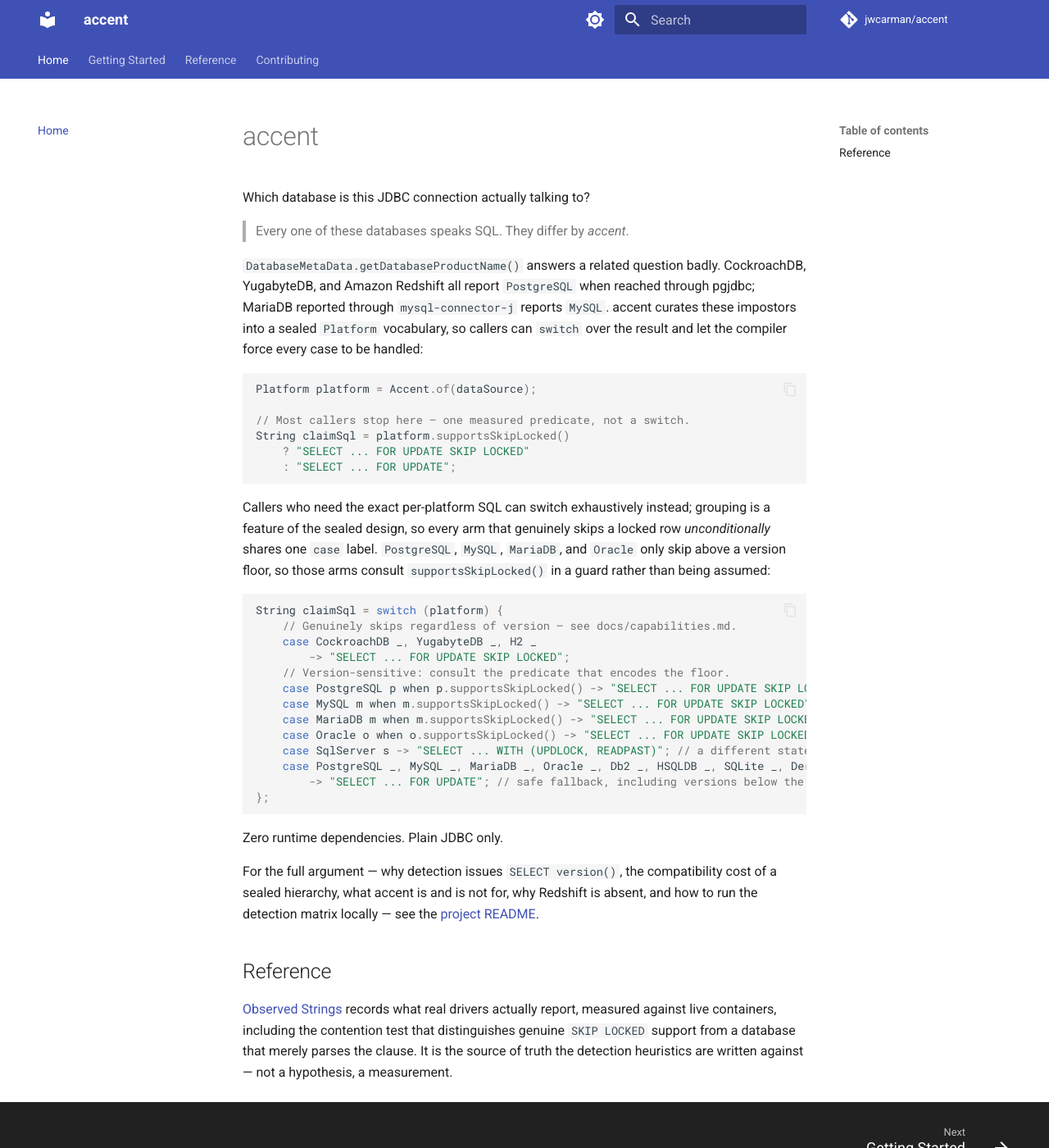
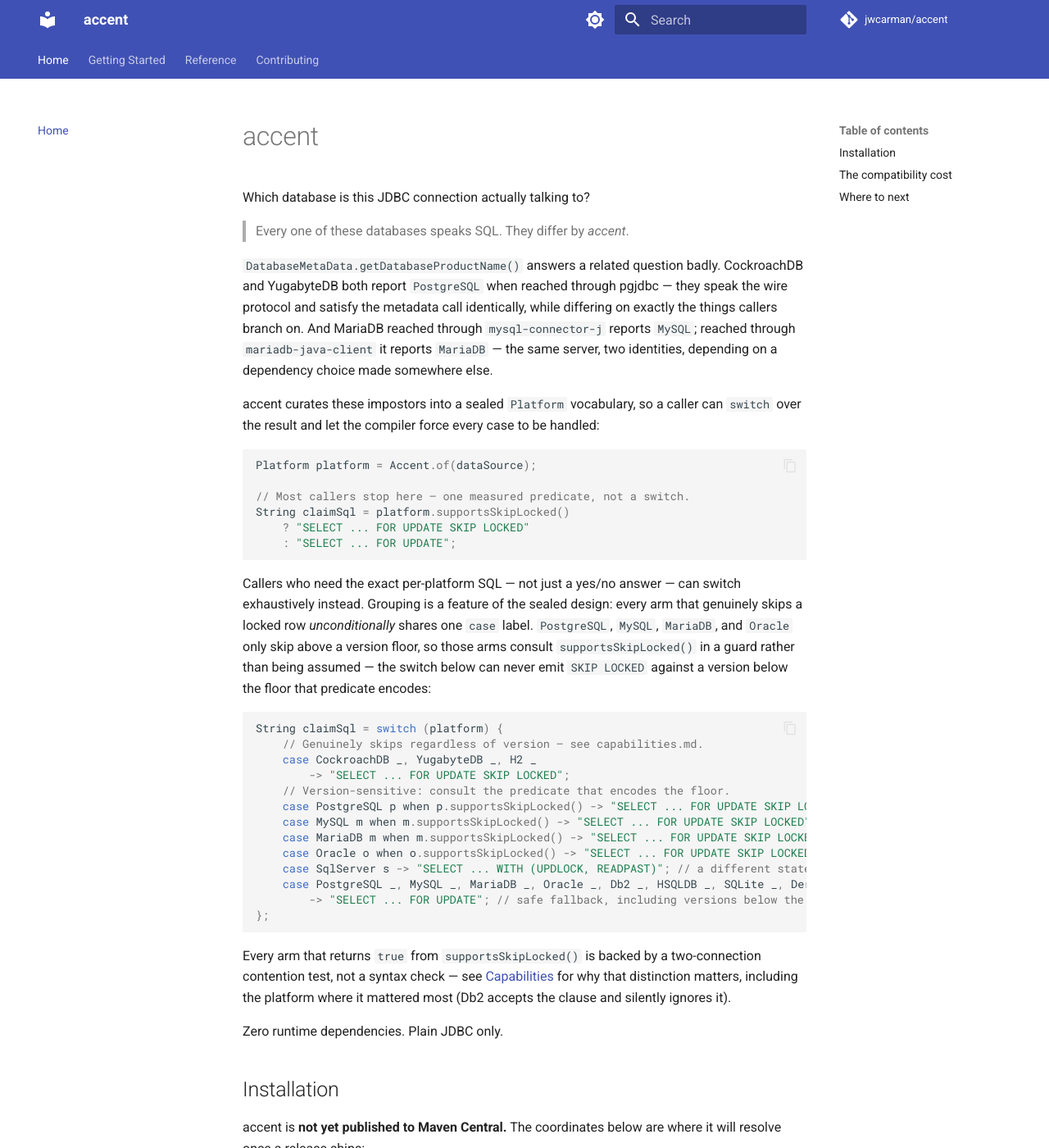
Before and after one commit to jwcarman/accent, an MkDocs documentation site: the page built from docs/index.md, in a window 1280 px wide and 1400 px high. Shown: the whole window at 82% size. Built offline with MkDocs 1.6.1 and Material for MkDocs 9.7.7, drawn with Linux system fonts in a browser that asks for light colours; comment, search, counter and statistics services are not loaded; some of the changed text lies outside the part shown.

Commit message:
Replace the index.md stub and shrink README to the pitch plus links
docs/index.md was a thin wrapper pointing back at the README; it's now
a standalone landing page with the corrected flagship example,
installation status, and links to every other page. README.md shrinks
to the pitch, the corrected example, and the compatibility cost — the
one thing a reader must not miss stays prominent — with the long-form
argument moved to docs/design.md rather than duplicated in both places.

The docs site at jwcarman.github.io/accent is confirmed live (verified
via curl), but still serves the old stub content built from main; this
branch's pages publish once merged, so README links to the in-repo
docs/*.md paths rather than site URLs for pages that aren't live yet.

Co-Authored-By: Claude Opus 5 (1M context) <noreply@anthropic.com>
Claude-Session: https://claude.ai/code/session_01Gturtr2vCoUvwHNHSJzMhe

````diff
--- a/docs/index.md
+++ b/docs/index.md
@@ -5,11 +5,16 @@ Which database is this JDBC connection actually talking to?
 > Every one of these databases speaks SQL. They differ by *accent*.
 
 `DatabaseMetaData.getDatabaseProductName()` answers a related question badly.
-CockroachDB, YugabyteDB, and Amazon Redshift all report `PostgreSQL` when
-reached through pgjdbc; MariaDB reported through `mysql-connector-j` reports
-`MySQL`. accent curates these impostors into a sealed `Platform` vocabulary,
-so callers can `switch` over the result and let the compiler force every case
-to be handled:
+CockroachDB and YugabyteDB both report `PostgreSQL` when reached through
+pgjdbc — they speak the wire protocol and satisfy the metadata call
+identically, while differing on exactly the things callers branch on. And
+MariaDB reached through `mysql-connector-j` reports `MySQL`; reached through
+`mariadb-java-client` it reports `MariaDB` — the same server, two identities,
+depending on a dependency choice made somewhere else.
+
+accent curates these impostors into a sealed `Platform` vocabulary, so a
+caller can `switch` over the result and let the compiler force every case to
+be handled:
 
 ```java
 Platform platform = Accent.of(dataSource);
@@ -20,15 +25,17 @@ String claimSql = platform.supportsSkipLocked()
     : "SELECT ... FOR UPDATE";
 ```
 
-Callers who need the exact per-platform SQL can switch exhaustively instead;
-grouping is a feature of the sealed design, so every arm that genuinely skips
-a locked row *unconditionally* shares one `case` label. `PostgreSQL`, `MySQL`,
-`MariaDB`, and `Oracle` only skip above a version floor, so those arms consult
-`supportsSkipLocked()` in a guard rather than being assumed:
+Callers who need the exact per-platform SQL — not just a yes/no answer — can
+switch exhaustively instead. Grouping is a feature of the sealed design: every
+arm that genuinely skips a locked row *unconditionally* shares one `case`
+label. `PostgreSQL`, `MySQL`, `MariaDB`, and `Oracle` only skip above a
+version floor, so those arms consult `supportsSkipLocked()` in a guard rather
+than being assumed — the switch below can never emit `SKIP LOCKED` against a
+version below the floor that predicate encodes:
 
 ```java
 String claimSql = switch (platform) {
-    // Genuinely skips regardless of version — see docs/capabilities.md.
+    // Genuinely skips regardless of version — see capabilities.md.
     case CockroachDB _, YugabyteDB _, H2 _
         -> "SELECT ... FOR UPDATE SKIP LOCKED";
     // Version-sensitive: consult the predicate that encodes the floor.
@@ -42,17 +49,50 @@ String claimSql = switch (platform) {
 };
 ```
 
+Every arm that returns `true` from `supportsSkipLocked()` is backed by a
+two-connection contention test, not a syntax check — see
+[Capabilities](capabilities.md) for why that distinction matters, including
+the platform where it mattered most (Db2 accepts the clause and silently
+ignores it).
+
 Zero runtime dependencies. Plain JDBC only.
 
-For the full argument — why detection issues `SELECT version()`, the
-compatibility cost of a sealed hierarchy, what accent is and is not for, why
-Redshift is absent, and how to run the detection matrix locally — see the
-[project README](https://github.com/jwcarman/accent#readme).
+## Installation
 
-## Reference
+accent is **not yet published to Maven Central.** The coordinates below are
+where it will resolve once a release ships:
 
-[Observed Strings](observed-strings.md) records what real drivers actually
-report, measured against live containers, including the contention test that
-distinguishes genuine `SKIP LOCKED` support from a database that merely parses
-the clause. It is the source of truth the detection heuristics are written
-against — not a hypothesis, a measurement.
+```xml
+<dependency>
+    <groupId>org.jwcarman.accent</groupId>
+    <artifactId>accent</artifactId>
+    <version>0.1.0</version>
+</dependency>
+```
+
+Until then, `pom.xml` on `main` carries `0.1.0-SNAPSHOT` and there is nothing
+to resolve from a public repository yet.
+
+## The compatibility cost
+
+`Platform` is a **sealed** interface with no third-party extension point —
+that's what makes the switch above exhaustive without a `default` arm. It has
+a real cost: adding a platform later throws `MatchException` at runtime in
+already-compiled exhaustive switches. Read [Design](design.md) before you rely
+on exhaustiveness across a version upgrade.
+
+## Where to next
+
+- [Getting Started](getting-started.md) — add the dependency, make the first
+  call, read the result.
+- [Platforms](platforms.md) — all thirteen arms, what each is detected on, and
+  which ones report an impersonated version rather than the engine's own.
+- [Capabilities](capabilities.md) — `supportsSkipLocked()`: the methodology,
+  the measured results, the version floors.
+- [Unknown](unknown.md) — why `Unknown` exists and how to supply a fallback
+  for databases accent doesn't recognise.
+- [Design](design.md) — why sealed, why `SELECT version()`, why contention
+  tests, and the compatibility cost in full.
+- [Contributing](contributing.md) — how to add a platform.
+- [Observed Strings](observed-strings.md) — the raw measurements everything
+  above rests on.
````
Also changed, not shown: README.md (+43 -146 lines).
